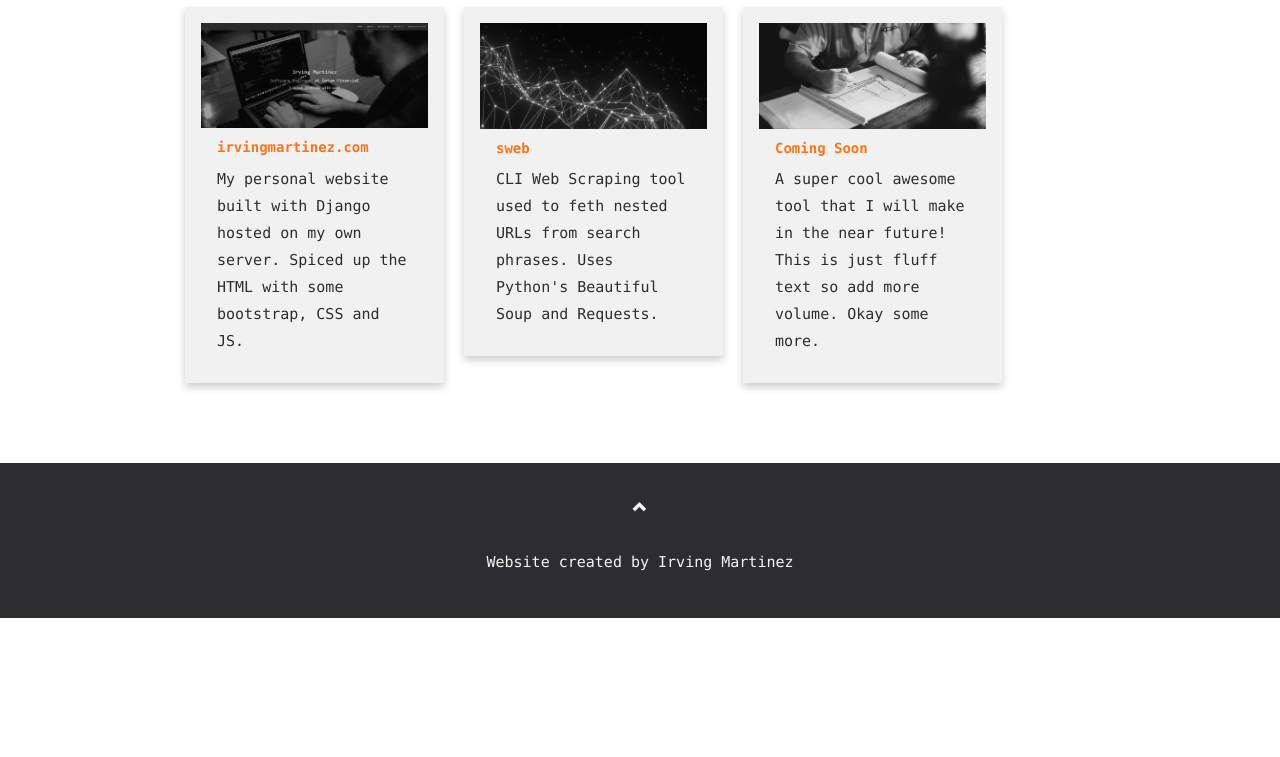
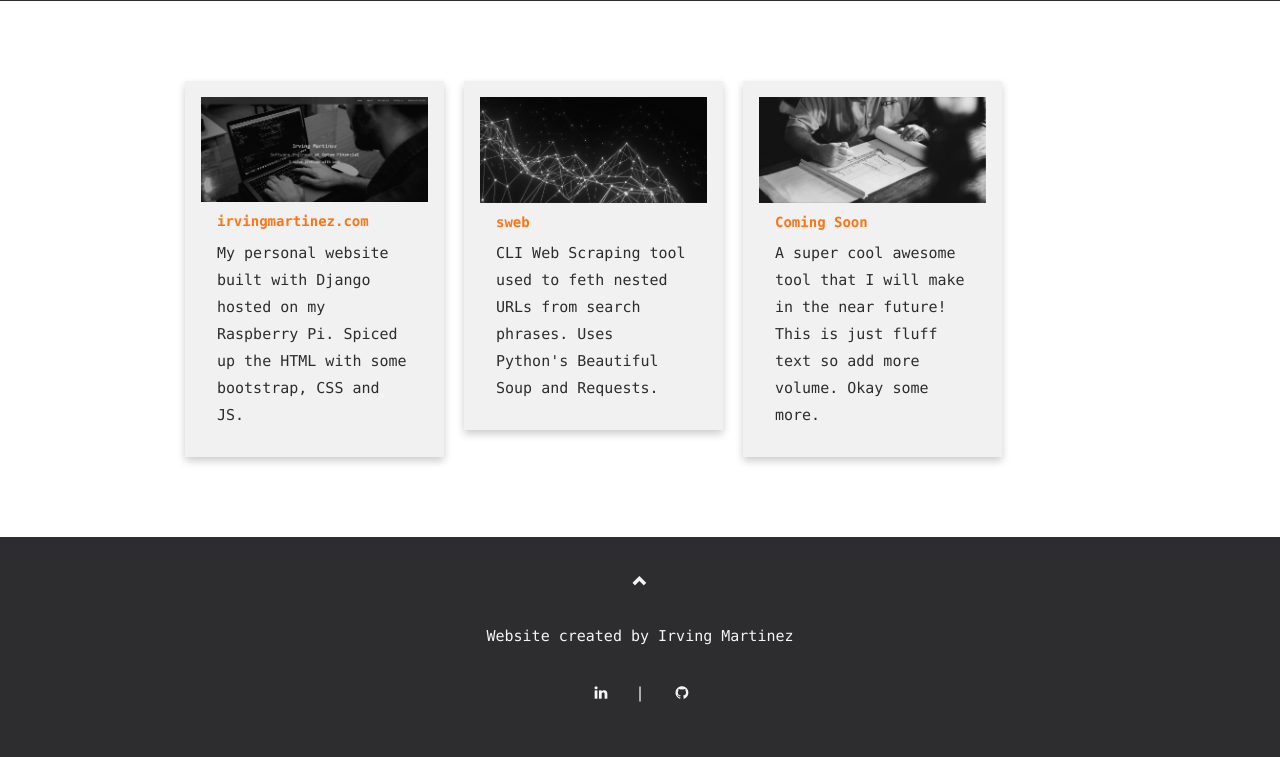
Before and after one commit to irvingmp6/irvingmartinezwebsiteprod, a Django app: page / in a window 1280 px wide. Shown: the part 2256-3013 px from the top of the page. Before the commit the page ends 2874 px from the top, so only its background shows below. Run offline with Django 4.2, Linux system fonts and the light colour scheme; some libraries are stand-ins or nearby versions.

Commit message:
Added footer icon links and updated about me

```diff
--- a/irvingmartinez/front_page/static/front_page/styles/stylesheet.css
+++ b/irvingmartinez/front_page/static/front_page/styles/stylesheet.css
@@ -47,7 +47,6 @@
   .grey-filter{
     -webkit-filter: grayscale(90%);
     filter: grayscale(100%); /* make all photos black and white */
-
   }
 
   body {
@@ -186,3 +185,16 @@
   textarea {
     resize: none;
   }
+
+  .fa {
+    padding: 20px;
+    font-size: 30px;
+    width: 50px;
+    text-align: center;
+    text-decoration: none;
+    margin: 5px 2px;
+  }
+
+  .fa:hover {
+      opacity: 0.7;
+  }
--- a/irvingmartinez/front_page/templates/front_page/home.html
+++ b/irvingmartinez/front_page/templates/front_page/home.html
@@ -8,6 +8,7 @@
   <meta name="viewport" content="width=device-width, initial-scale=1">
   <link rel="stylesheet" href="https://maxcdn.bootstrapcdn.com/bootstrap/3.4.1/css/bootstrap.min.css">
   <link rel="stylesheet" href="{% static 'front_page/styles/stylesheet.css' %}">
+  <link rel="stylesheet" href="https://cdnjs.cloudflare.com/ajax/libs/font-awesome/4.7.0/css/font-awesome.min.css">
   <script src="https://ajax.googleapis.com/ajax/libs/jquery/3.6.4/jquery.min.js"></script>
   <script src="https://maxcdn.bootstrapcdn.com/bootstrap/3.4.1/js/bootstrap.min.js"></script>
 </head>
@@ -51,9 +52,11 @@
 <div id="about-me" class="container">
   <p><b><span class="color-orange"># </span>Hello World.</b></p>
   <p><b><span class="color-orange"># </span>My name is Irving Martinez.</b></p>
-  <p><b><span class="color-orange"># </span>I learned to code later in life. I wasn't some prodigy who grew up hacking computers since I was in the womb. No. That was never me. Hell, I didn't even know what directories were back in high school. It wasn't until my freshmen year in college when I was forced to take an introductory course to Java in my "mech" engineering program that I discovered programming. It was love at first compile. But, to be honest with you, I didn't really get much from that class other than getting really good at writing System.out.print("Hello World") since the professor bailed on us half of the time. It was an easy "A" so you know <em>we</em> didn't complain.</b></p>
-  <p><b><span class="color-orange"># </span>Like most of us, I left college with a broken career compass not knowing what to do with my life. I ended up jumping around customer service jobs trying figure out life. But I would still code as a hobby. It made me feel better about not having a degree. I spent long nights and weekends, teaching myself everything there was to know about this world with a determination that I was going to become a "real" programmer some day.</b></p>
-  <p><b><span class="color-orange"># </span>Years later, after writing high-quality production software, developing dozens of personal projects, and running a personal website, I stand before you an accomplished Software Engineer. While these days, you will most likely find me in a hoodie with a pot of highly charged coffee on my desk, my fingers pounding away at the keyboard resuscitating a program back to life, I'm not your run-of-the-mill. I'm wise, not just clever. I'm reliable, not just capable. I am as creative and adaptive as I am formal and systematic, and I am constantly looking for the next challenge that'll teach me something else about technology and about myself.</b></p>
+  <p><b><span class="color-orange"># </span>I learned to code pretty late in life. I wasn't some prodigy who grew up hacking computers since I was in the womb. No. That was never me. Hell, I didn't even know what directories were back in high school. It wasn't until my freshmen year in college when I was forced to take an introductory course to Java in my STEM program that I discovered programming. It was love at first compile. Though, to be honest, I didn't really get much from that class other than getting really good at writing System.out.print("Hello World"). The professor bailed on us half of the time, but it was an easy A so I couldn't complain.</b></p>
+  <p><b><span class="color-orange"># </span>It wasn't long before the money ran out, and like most of us, I left college with a broken career compass not knowing what to do with my life. I jumped around jobs, ringing customers behind a register, but still coding as a hobby. While I wasn't particularly good at it, it made me feel better about not having a degree. </b></p>
+    <p><b><span class="color-orange"># </span>My obsession with it started to grow, spending long nights and weekends, consuming articles and videos like no other, going into rabbit holes and coming out with a new perspective to life. I was honing my skills because I had a growing determination that I was going to become a "real" programmer some day.</b></p>
+  <p><b><span class="color-orange"># </span>Years later, after developing dozens of personal projects, running a personal website, and writing high-quality production software, I stand before you an accomplished Software Engineer.</b></p>
+    <p><b><span class="color-orange"># </span>While these days, you will most likely find me in a hoodie with a pot of highly charged coffee on my desk, my fingers pounding away at the keyboard resuscitating a program back to life, I'm not your run-of-the-mill. I am constantly looking for the next challenge that'll teach me something else about technology and about myself.</b></p>
 </div>
 
 <!-- Container (Work Experience Section) -->
@@ -91,7 +94,7 @@
                 <img class="grey-filter" src="{% static 'front_page/images/website.png' %}" alt="Preview" style="width:100%">
                 <div class="card-container">
                     <h5 class="color-orange"><strong>irvingmartinez.com</strong></h5>
-                    <p>My personal website built with Django hosted on my own server. Spiced up the HTML with some bootstrap, CSS and JS.</p>
+                    <p>My personal website built with Django hosted on my Raspberry Pi. Spiced up the HTML with some bootstrap, CSS and JS.</p>
                 </div>
             </div>
         </div>
@@ -126,6 +129,8 @@
     <span class="glyphicon glyphicon-chevron-up"></span>
   </a><br><br>
   <p>Website created by Irving Martinez</p>
+  <a href="https://www.linkedin.com/in/irving-mtz/" class="fa fa-linkedin">&nbsp;</a>&nbsp;|
+  <a href="https://www.linkedin.com/in/irving-mtz/" class="fafa-linkedin"><i class="fa">&#xf09b;</i></a>
 </footer>
 
 <script>
```
